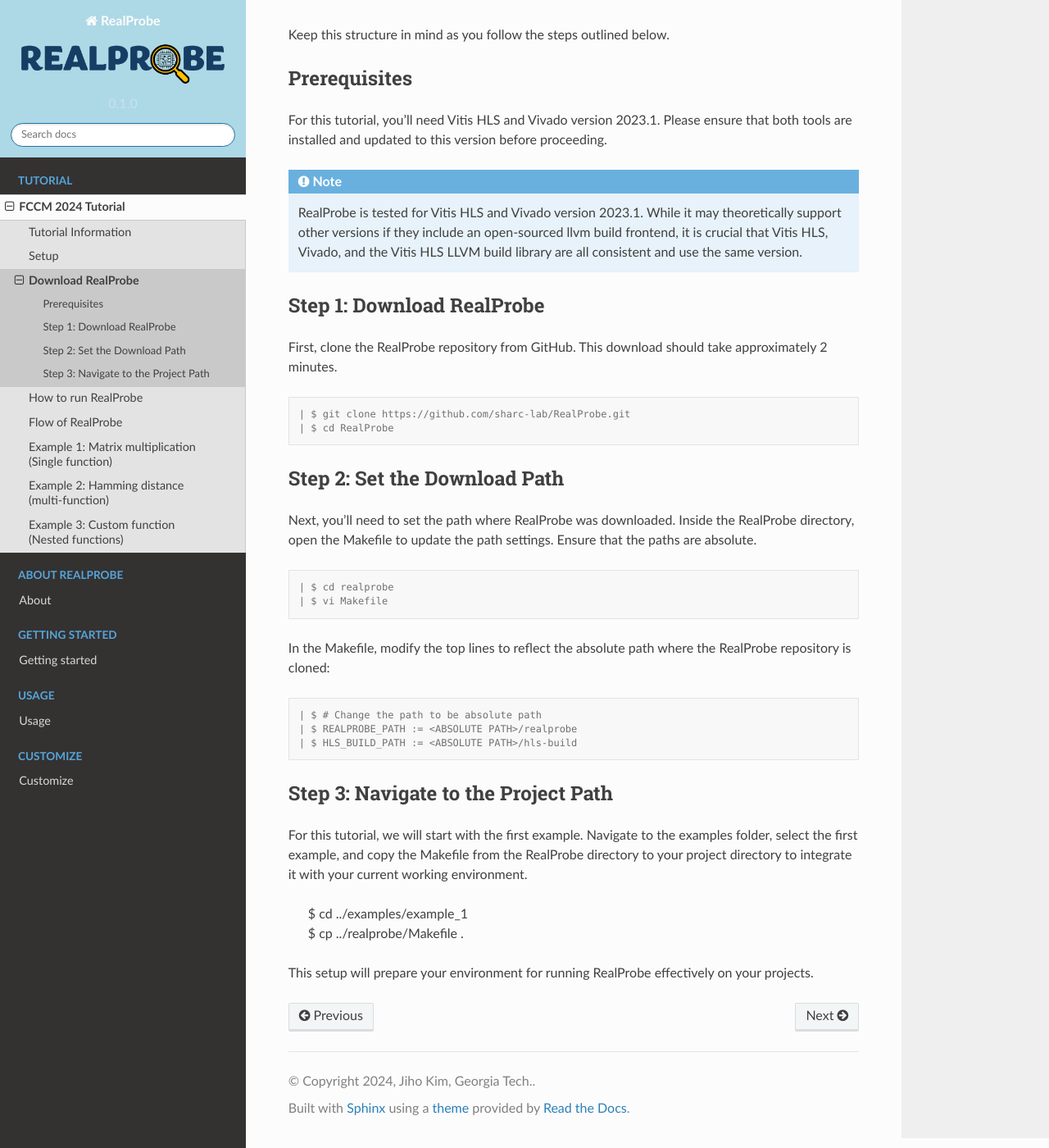
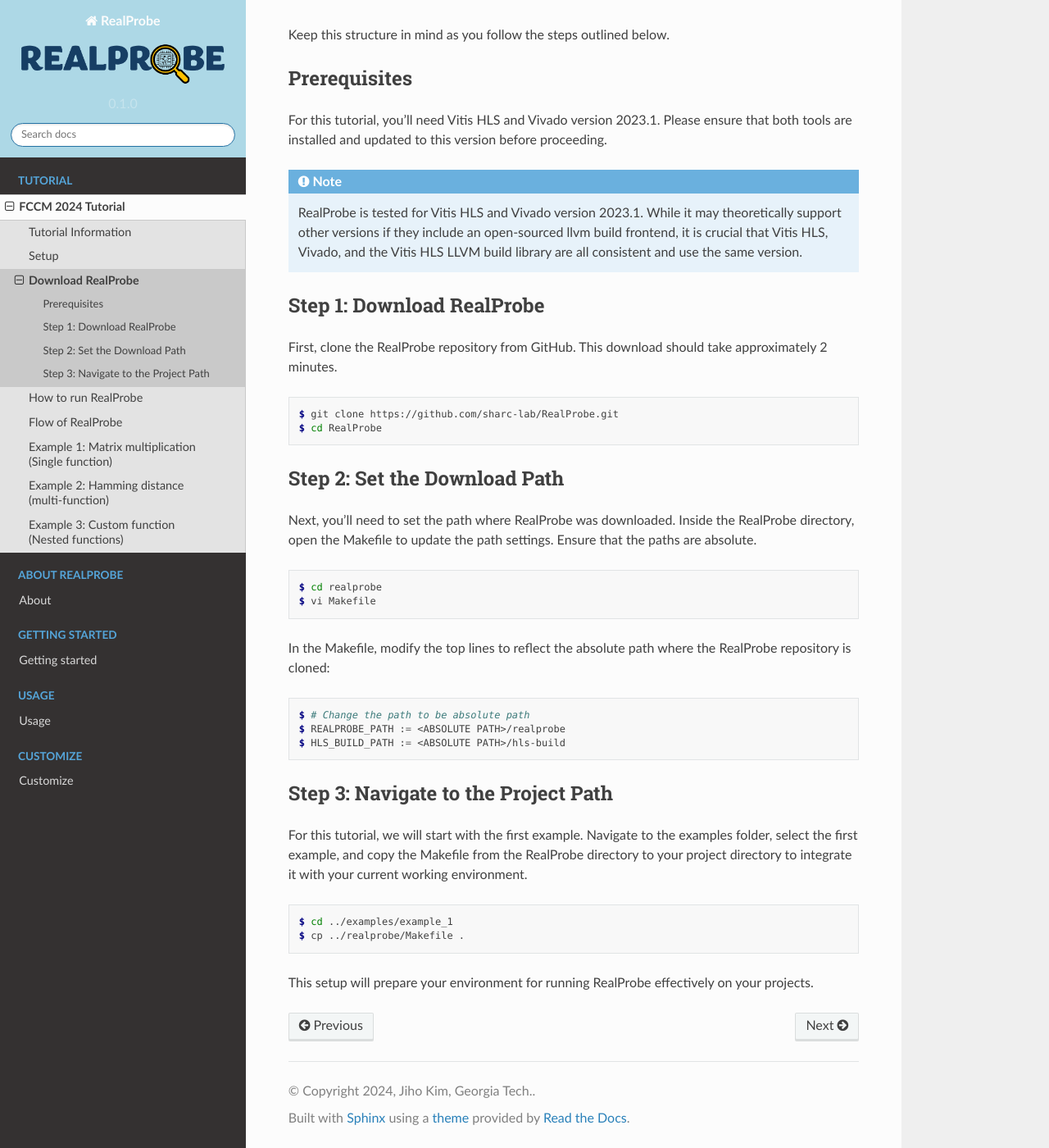
Before and after one commit to sharc-lab/RealProbe-doc, a Sphinx documentation site: the page built from docs/source/tutorial/install.rst, in a window 1280 px wide and 1400 px high, scrolled down 601 px. Shown: the whole window at 82% size. Built offline with Sphinx 7.4.7 and the Read the Docs theme 2.0.0, drawn with Linux system fonts in a browser that asks for light colours; pages that are not in the unit, such as notebooks, are missing from menus.

Commit message:
Update install.rst

```diff
--- a/docs/source/tutorial/install.rst
+++ b/docs/source/tutorial/install.rst
@@ -27,8 +27,8 @@
 
 .. code-block:: console
 
-   | $ git clone https://github.com/sharc-lab/RealProbe.git
-   | $ cd RealProbe
+   $ git clone https://github.com/sharc-lab/RealProbe.git
+   $ cd RealProbe
 
 Step 2: Set the Download Path
 ----------------
@@ -37,16 +37,16 @@
 
 .. code-block:: console
 
-   | $ cd realprobe
-   | $ vi Makefile
+   $ cd realprobe
+   $ vi Makefile
 
 In the Makefile, modify the top lines to reflect the absolute path where the RealProbe repository is cloned:
 
 .. code-block:: console
 
-   | $ # Change the path to be absolute path
-   | $ REALPROBE_PATH := <ABSOLUTE PATH>/realprobe
-   | $ HLS_BUILD_PATH := <ABSOLUTE PATH>/hls-build
+   $ # Change the path to be absolute path
+   $ REALPROBE_PATH := <ABSOLUTE PATH>/realprobe
+   $ HLS_BUILD_PATH := <ABSOLUTE PATH>/hls-build
 
 
 Step 3: Navigate to the Project Path
@@ -54,7 +54,9 @@
 
 For this tutorial, we will start with the first example. Navigate to the examples folder, select the first example, and copy the Makefile from the RealProbe directory to your project directory to integrate it with your current working environment.
 
-   | $ cd ../examples/example_1
-   | $ cp ../realprobe/Makefile .
+.. code-block:: console
+
+   $ cd ../examples/example_1
+   $ cp ../realprobe/Makefile .
 
 This setup will prepare your environment for running RealProbe effectively on your projects.
```
